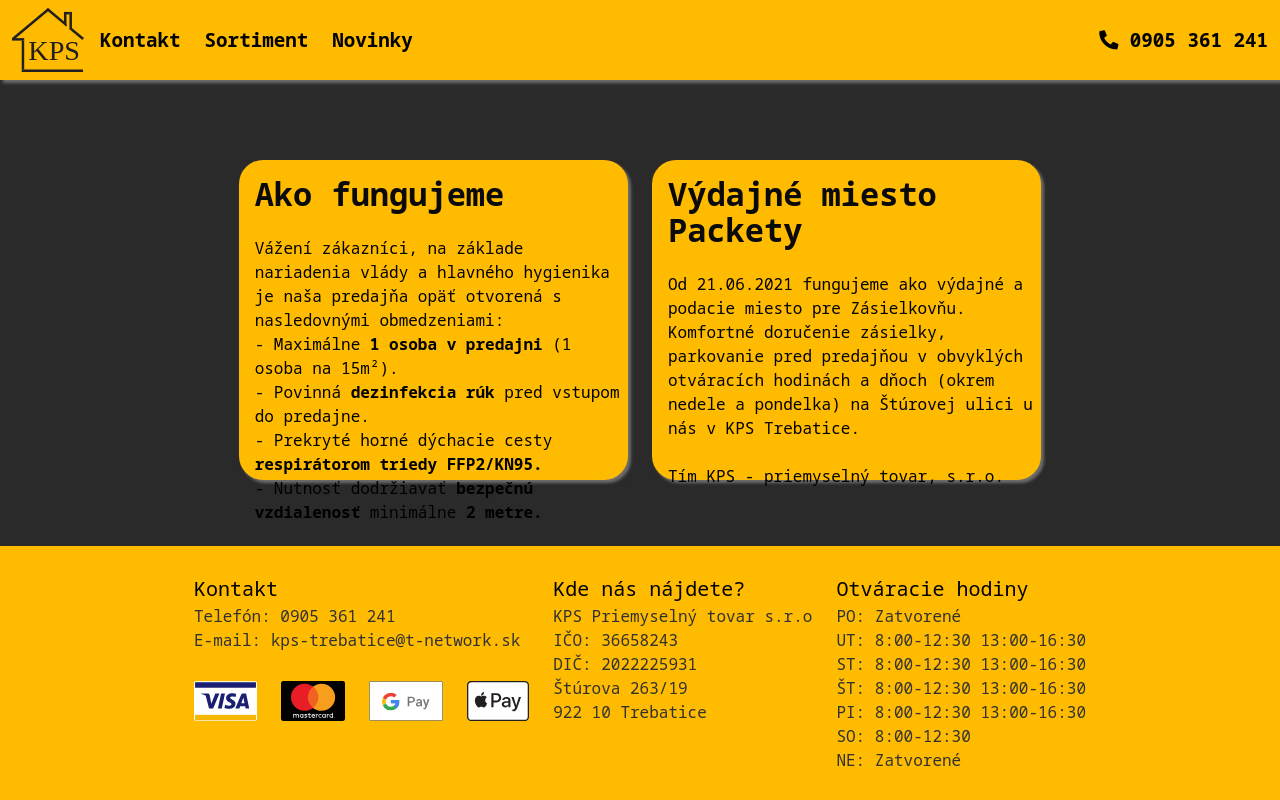
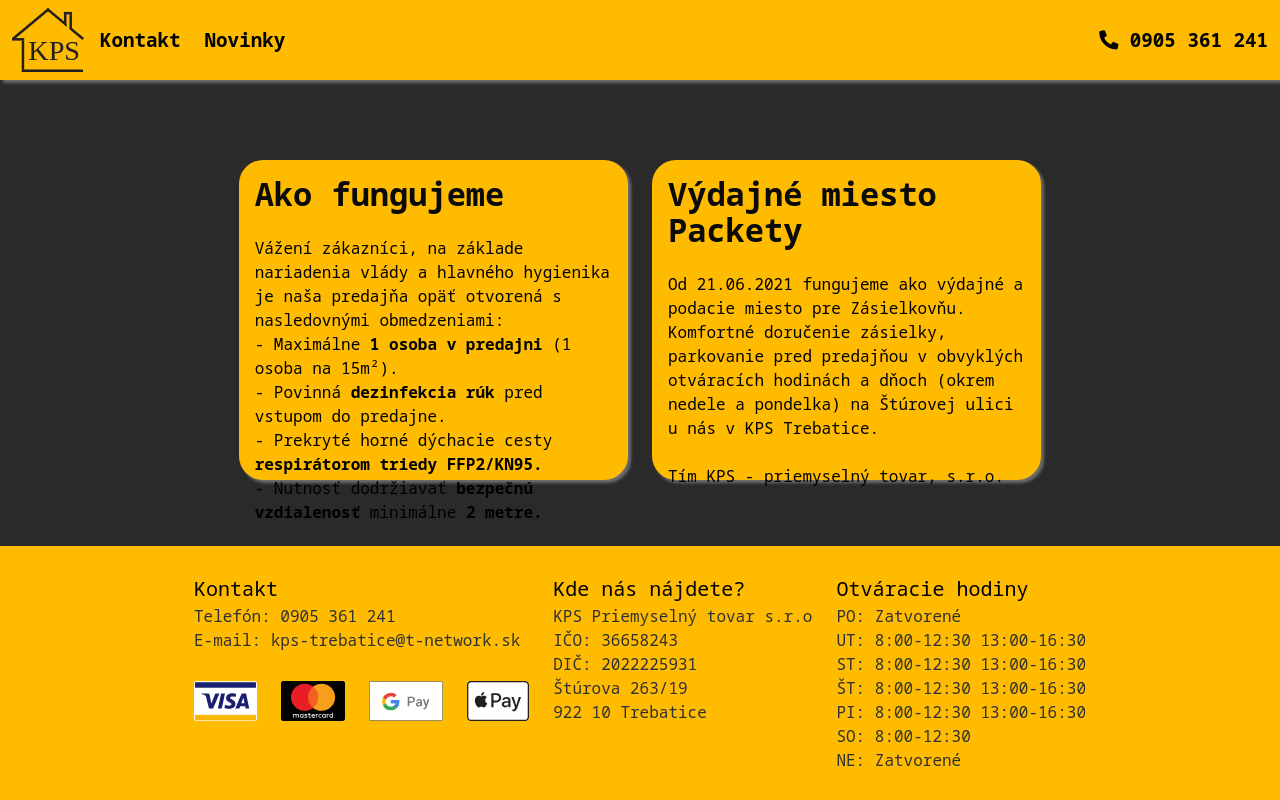
Before and after one commit to w0lfsvk/kpsFrontEnd, a Flask app: page /news in a window 1280 px wide. Run offline with Flask 2, Linux system fonts and the light colour scheme.

Commit message:
Fixes, adjustments

```diff
--- a/main.py
+++ b/main.py
@@ -33,7 +33,7 @@ def form():
 
 
         msg= EmailMessage()
-        msg.set_content(name+"\n"+phone+"\n"+mail+"\n"+message)
+        msg.set_content("Meno: "+name+"\n"+"Tel. č: "+phone+"\n"+"Mail: "+mail+"\n"+message)
 
         msg["Subject"] = "Dopyt Web "+name
         msg["From"] = config.email
--- a/static/styles.css
+++ b/static/styles.css
@@ -165,7 +165,7 @@ a.navbar-item{
 
 .section{
     /* top | right | bottom | left */
-    padding: 5rem 1rem 3rem 1rem;
+    padding: 4rem 1rem 3rem 1rem;
 }
 
 .sectionNews{
@@ -214,9 +214,9 @@ a.navbar-item{
 
 .newsCards{
     border-radius: 1.5rem;
-    padding: 1rem 0 0 1rem;
     height: 20rem;
     box-shadow: rgb(109, 109, 109) 3px 3px 3px;
+    padding: 1rem 1rem 1rem 1rem;
 }
 
 @media only screen and (max-width: 768px) {
--- a/templates/news.html
+++ b/templates/news.html
@@ -1,12 +1,5 @@
 <!DOCTYPE html>
 <html lang="en">
-
-<!--
-https://www.svx.sk/
-https://www.ro-expo.sk/index.html
-https://www.dobrezeleziarstvo.sk/
- -->
-
 <head>
   <meta charset="UTF-8">
   <meta http-equiv="X-UA-Compatible" content="IE=edge">
@@ -41,7 +34,7 @@ https://www.dobrezeleziarstvo.sk/
           Kontakt
         </a>
 
-        <div class="navbar-item has-dropdown is-hoverable">
+        <!--<div class="navbar-item has-dropdown is-hoverable">
           <a class="navbar-item">
             Sortiment
           </a>
@@ -72,7 +65,7 @@ https://www.dobrezeleziarstvo.sk/
               Drogéria
             </a>
           </div>
-        </div>
+        </div> -->
 
         <a class="navbar-item" href="{{ url_for("news")}}">
           Novinky
@@ -95,7 +88,8 @@ https://www.dobrezeleziarstvo.sk/
 
   <div class="column is-4 is-offset-2">
     <div class="backgroundColor newsCards">
-      <h3 class="title is-3 has-text-black">Ako fungujeme</h3>
+        <h3 class="title is-3 has-text-black">Ako fungujeme</h3>
+
         Vážení zákazníci, na základe nariadenia vlády a hlavného hygienika je naša predajňa opäť otvorená s nasledovnými obmedzeniami:
 
         <ul>
@@ -104,12 +98,12 @@ https://www.dobrezeleziarstvo.sk/
           <li>- Prekryté horné dýchacie cesty <span class="has-text-weight-bold">respirátorom triedy FFP2/KN95.</span></li>
           <li>- Nutnosť dodržiavať <span class="has-text-weight-bold">bezpečnú vzdialenosť</span> minimálne <span class="has-text-weight-bold">2 metre.</span></li>
         </ul>
-        <br>
+        <!-- <br>
         Ďakujeme za pochopenie a prajeme Vám príjemný nákup.<br>
-        Tím KPS - priemyselný tovar, s.r.o.
+        Tím KPS - priemyselný tovar, s.r.o. -->
     </div>
+  </div>
 
-  </div>
   <div class="column  is-4">
     <div class="backgroundColor newsCards">
       <h3 class="title is-3 has-text-black">Výdajné miesto Packety</h3>
@@ -125,21 +119,7 @@ https://www.dobrezeleziarstvo.sk/
     </div>
   </div>
 </div>
-
-
-
   </section>
-
-
-
-
-
-
-
-
-
-
-
 
   <footer class="footer">
   <div class="columns is-centered">
```
Also changed, not shown: templates/contact.html (+2 -21 lines), templates/index.html (+4 -35 lines), static/photo/newPonuka.png (added), static/photo/newPonukaNew.png (added).
